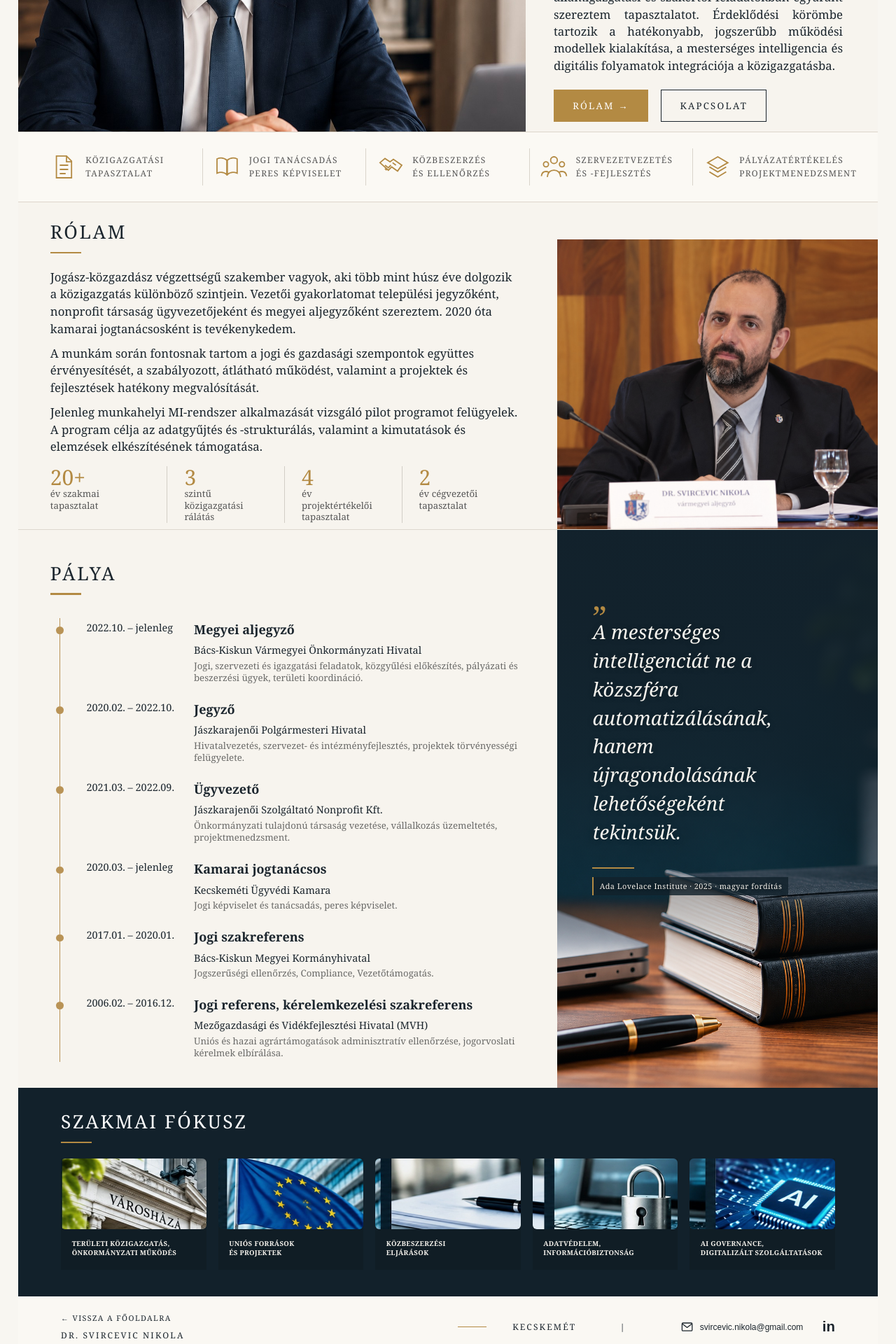
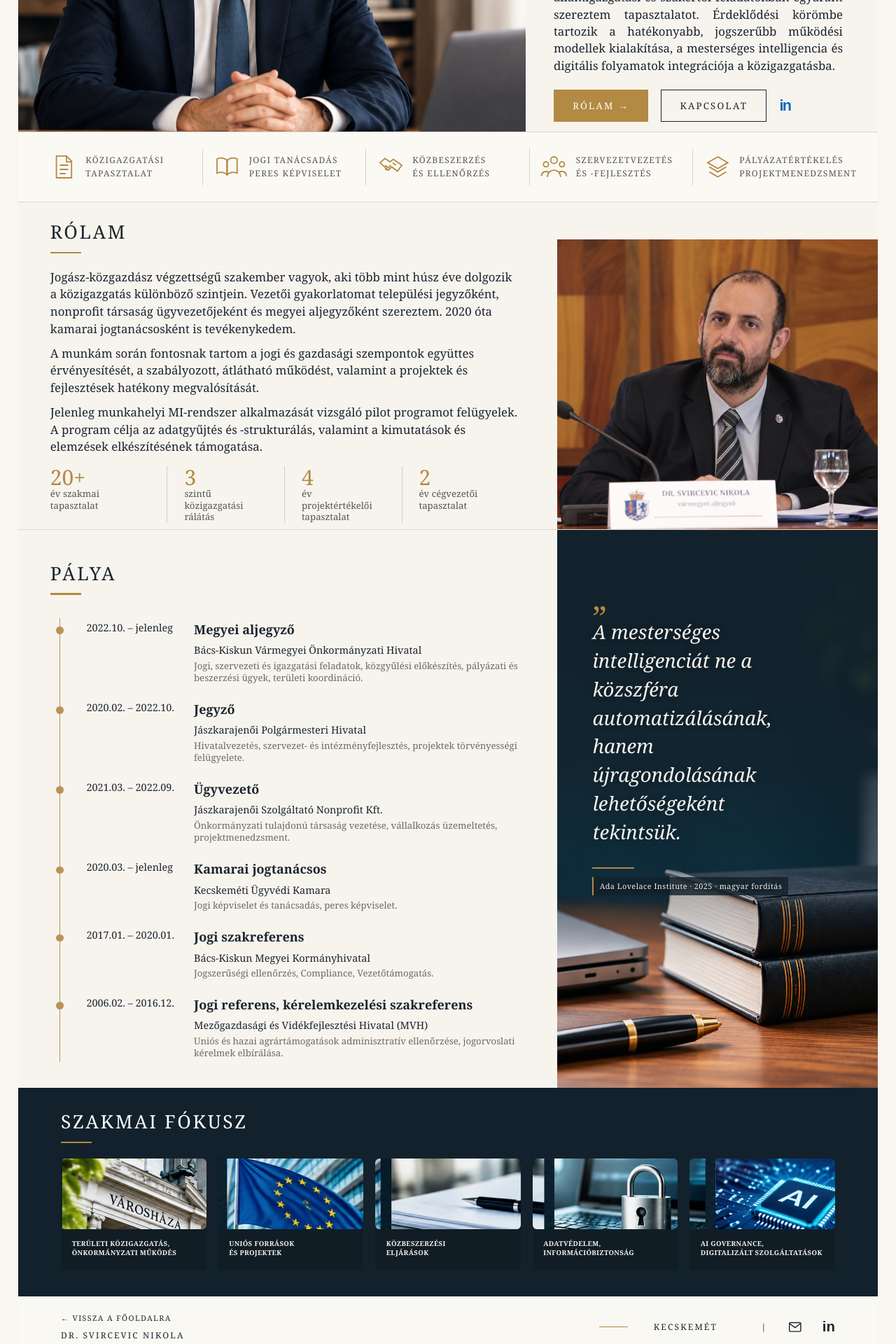
Before and after one commit to svircevicnikola/svircevic-hu, a Next.js app: page /nikola in a window 1280 px wide. Shown: the part 400-2320 px from the top of the page at 70% size. Built offline with nearby package versions, Linux system fonts and the light colour scheme.

Commit message:
Use compact LinkedIn and email icon links

```diff
--- a/app/nikola/page.tsx
+++ b/app/nikola/page.tsx
@@ -20,12 +20,12 @@ export default function NikolaPage() {
   return <div className="nikola-viewport">
     <main className="nikola-page">
       <nav className="nikola-nav" aria-label="Fő navigáció"><a className="monogram" href="https://svircevic.hu">SN</a><div className="nav-links"><a href="#rolam">RÓLAM</a><a href="#palya">PÁLYA</a><a href="#teruletek">SZAKMAI FÓKUSZ</a><a href="#publikaciok">PUBLIKÁCIÓK</a><a href="#kapcsolat">KAPCSOLAT</a></div><div className="nav-lang"><span /> <a href="https://nikola.svircevic.hu">HU</a> <b>|</b> <a href="https://nikola.svircevic.hu/en">EN</a></div></nav>
-      <section className="nikola-hero"><div className="hero-photo"><img src="/images/nikola-hero2.jpg" alt="Dr. Svircevic Nikola" /></div><div className="hero-copy"><span className="eyebrow">DR.</span><h1>SVIRCEVIC<br />NIKOLA</h1><div className="gold-rule" /><div className="qualification">JOGÁSZ-KÖZGAZDÁSZ</div><p>Több mint húsz éve dolgozom jogi és közigazgatási területen. Pályám során önkormányzati, területi államigazgatási és szakértői feladatokban egyaránt szereztem tapasztalatot. Érdeklődési körömbe tartozik a hatékonyabb, jogszerűbb működési modellek kialakítása, a mesterséges intelligencia és digitális folyamatok integrációja a közigazgatásba.</p><div className="hero-actions"><a className="primary" href="#rolam">RÓLAM →</a><a className="secondary" href="#kapcsolat">KAPCSOLAT</a><a className="social-linkedin" href="https://www.linkedin.com/in/nikola-svircevic" target="_blank" rel="noopener noreferrer" aria-label="LinkedIn profil"><span className="linkedin-mark" aria-hidden="true">in</span><span>LINKEDIN</span></a></div></div></section>
+      <section className="nikola-hero"><div className="hero-photo"><img src="/images/nikola-hero2.jpg" alt="Dr. Svircevic Nikola" /></div><div className="hero-copy"><span className="eyebrow">DR.</span><h1>SVIRCEVIC<br />NIKOLA</h1><div className="gold-rule" /><div className="qualification">JOGÁSZ-KÖZGAZDÁSZ</div><p>Több mint húsz éve dolgozom jogi és közigazgatási területen. Pályám során önkormányzati, területi államigazgatási és szakértői feladatokban egyaránt szereztem tapasztalatot. Érdeklődési körömbe tartozik a hatékonyabb, jogszerűbb működési modellek kialakítása, a mesterséges intelligencia és digitális folyamatok integrációja a közigazgatásba.</p><div className="hero-actions"><a className="primary" href="#rolam">RÓLAM →</a><a className="secondary" href="#kapcsolat">KAPCSOLAT</a><a className="social-linkedin" href="https://www.linkedin.com/in/nikola-svircevic" target="_blank" rel="noopener noreferrer" aria-label="LinkedIn profil"><span className="linkedin-mark" aria-hidden="true">in</span></a></div></div></section>
       <section className="expertise-strip" aria-label="Szakmai fókusz"><SkillItem kind="document" top="KÖZIGAZGATÁSI" bottom="TAPASZTALAT" /><SkillItem kind="book" top="JOGI TANÁCSADÁS" bottom="PERES KÉPVISELET" /><SkillItem kind="handshake" top="KÖZBESZERZÉS" bottom="ÉS ELLENŐRZÉS" /><SkillItem kind="people" top="SZERVEZETVEZETÉS" bottom="ÉS -FEJLESZTÉS" /><SkillItem kind="layers" top="PÁLYÁZATÉRTÉKELÉS" bottom="PROJEKTMENEDZSMENT" /></section>
       <section className="about-section" id="rolam"><div className="about-copy"><SectionTitle title="RÓLAM" /><p>Jogász-közgazdász végzettségű szakember vagyok, aki több mint húsz éve dolgozik a közigazgatás különböző szintjein. Vezetői gyakorlatomat települési jegyzőként, nonprofit társaság ügyvezetőjeként és megyei aljegyzőként szereztem. 2020 óta kamarai jogtanácsosként is tevékenykedem.</p><p>A munkám során fontosnak tartom a jogi és gazdasági szempontok együttes érvényesítését, a szabályozott, átlátható működést, valamint a projektek és fejlesztések hatékony megvalósítását.</p><p>Jelenleg munkahelyi MI-rendszer alkalmazását vizsgáló pilot programot felügyelek. A program célja az adatgyűjtés és -strukturálás, valamint a kimutatások és elemzések elkészítésének támogatása.</p><div className="stats"><Stat number="20+" label="év szakmai tapasztalat" /><Stat number="3" label="szintű közigazgatási rálátás" /><Stat number="4" label="év projektértékelői tapasztalat" /><Stat number="2" label="év cégvezetői tapasztalat" /></div></div><div className="about-photo"><img src="/images/nikola-conference-original.jpg" alt="Dr. Svircevic Nikola" /></div></section>
       <section className="career-section" id="palya"><div className="career-main"><SectionTitle title="PÁLYA" /><div className="timeline">{career.map((item) => <div className="career-item" key={`${item.period}-${item.role}`}><div className="period">{item.period}</div><div><h3>{item.role}</h3><strong>{item.org}</strong><p>{item.text}</p></div></div>)}</div></div><aside className="quote-panel" aria-label="Idézet"><img className="quote-background" src="/images/quote.jpg?v=20261103-3" alt="" /><div className="quote-content"><div className="quote-mark">„</div><p>A mesterséges intelligenciát ne a közszféra automatizálásának, hanem újragondolásának lehetőségeként tekintsük.</p><div className="gold-rule" /><a className="quote-source" href="https://www.adalovelaceinstitute.org/policy-briefing/public-sector-ai/" target="_blank" rel="noopener noreferrer">Ada Lovelace Institute · 2025 · magyar fordítás</a></div></aside></section>
       <section className="areas-section" id="teruletek"><SectionTitle title="SZAKMAI FÓKUSZ" dark /><div className="areas-grid">{areas.map((area) => <article key={area.title[0]}><div className="area-image" aria-hidden="true" /><h3><span>{area.title[0]}</span><span>{area.title[1]}</span></h3></article>)}</div></section>
-      <footer className="nikola-footer" id="kapcsolat"><span><a className="footer-home" href="https://svircevic.hu">← VISSZA A FŐOLDALRA</a><span className="footer-name">DR. SVIRCEVIC NIKOLA</span></span><span className="footer-rule" /><span>KECSKEMÉT</span><span>|</span><a className="footer-email" href="mailto:svircevic.nikola@gmail.com" aria-label="E-mail küldése"><svg viewBox="0 0 24 24" aria-hidden="true"><rect x="3" y="5" width="18" height="14" rx="1.5"/><path d="m4 7 8 6 8-6"/></svg><span>svircevic.nikola@gmail.com</span></a><a className="footer-linkedin" id="publikaciok" href="https://www.linkedin.com/in/nikola-svircevic" target="_blank" rel="noopener noreferrer" aria-label="LinkedIn profil">in</a></footer>
+      <footer className="nikola-footer" id="kapcsolat"><span><a className="footer-home" href="https://svircevic.hu">← VISSZA A FŐOLDALRA</a><span className="footer-name">DR. SVIRCEVIC NIKOLA</span></span><span className="footer-rule" /><span>KECSKEMÉT</span><span>|</span><a className="footer-email" href="mailto:svircevic.nikola@gmail.com" aria-label="E-mail küldése"><svg viewBox="0 0 24 24" aria-hidden="true"><rect x="3" y="5" width="18" height="14" rx="1.5"/><path d="m4 7 8 6 8-6"/></svg></a><a className="footer-linkedin" id="publikaciok" href="https://www.linkedin.com/in/nikola-svircevic" target="_blank" rel="noopener noreferrer" aria-label="LinkedIn profil">in</a></footer>
     </main>
   </div>;
 }
```
Also changed, not shown: app/nikola/nikola.css.
